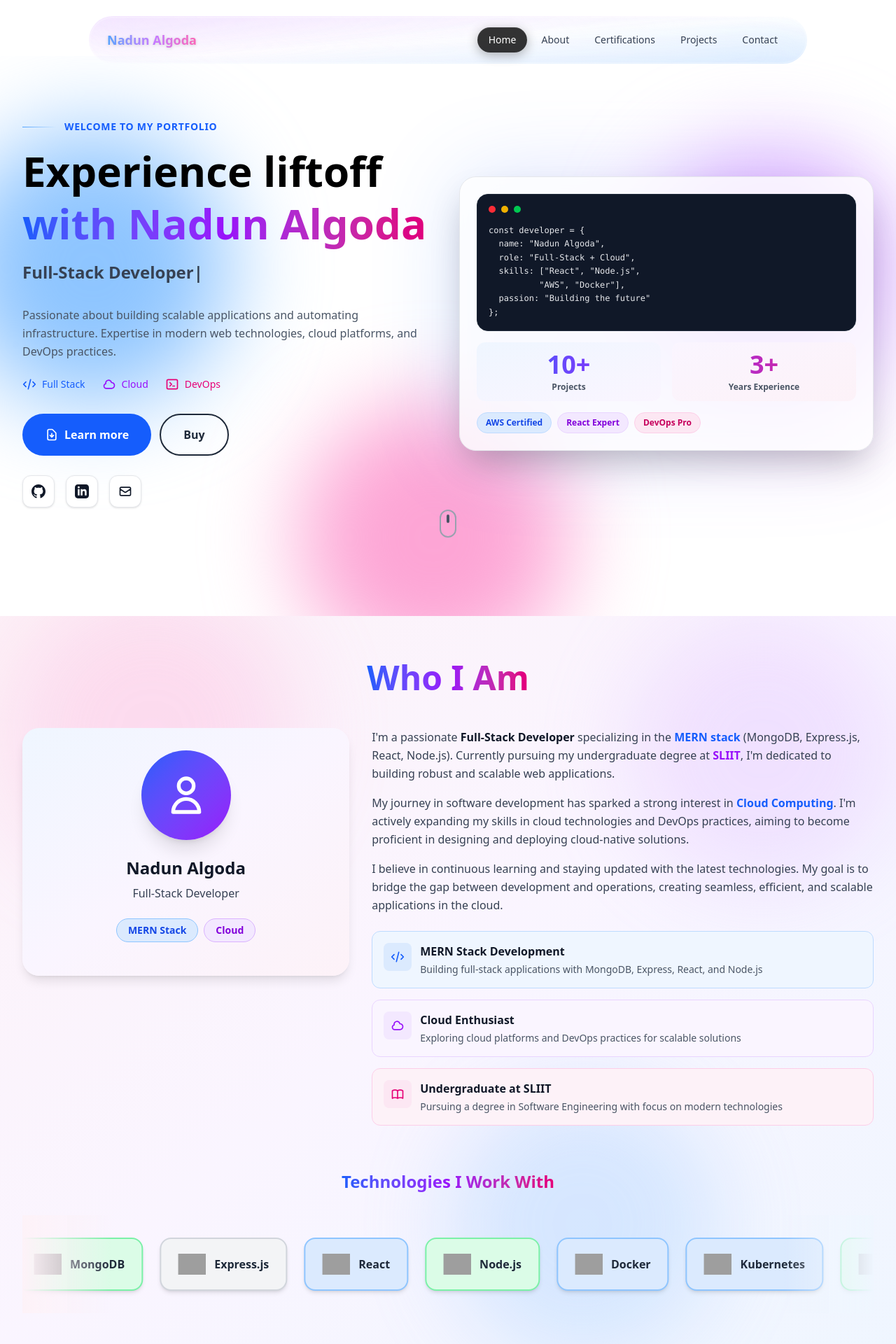
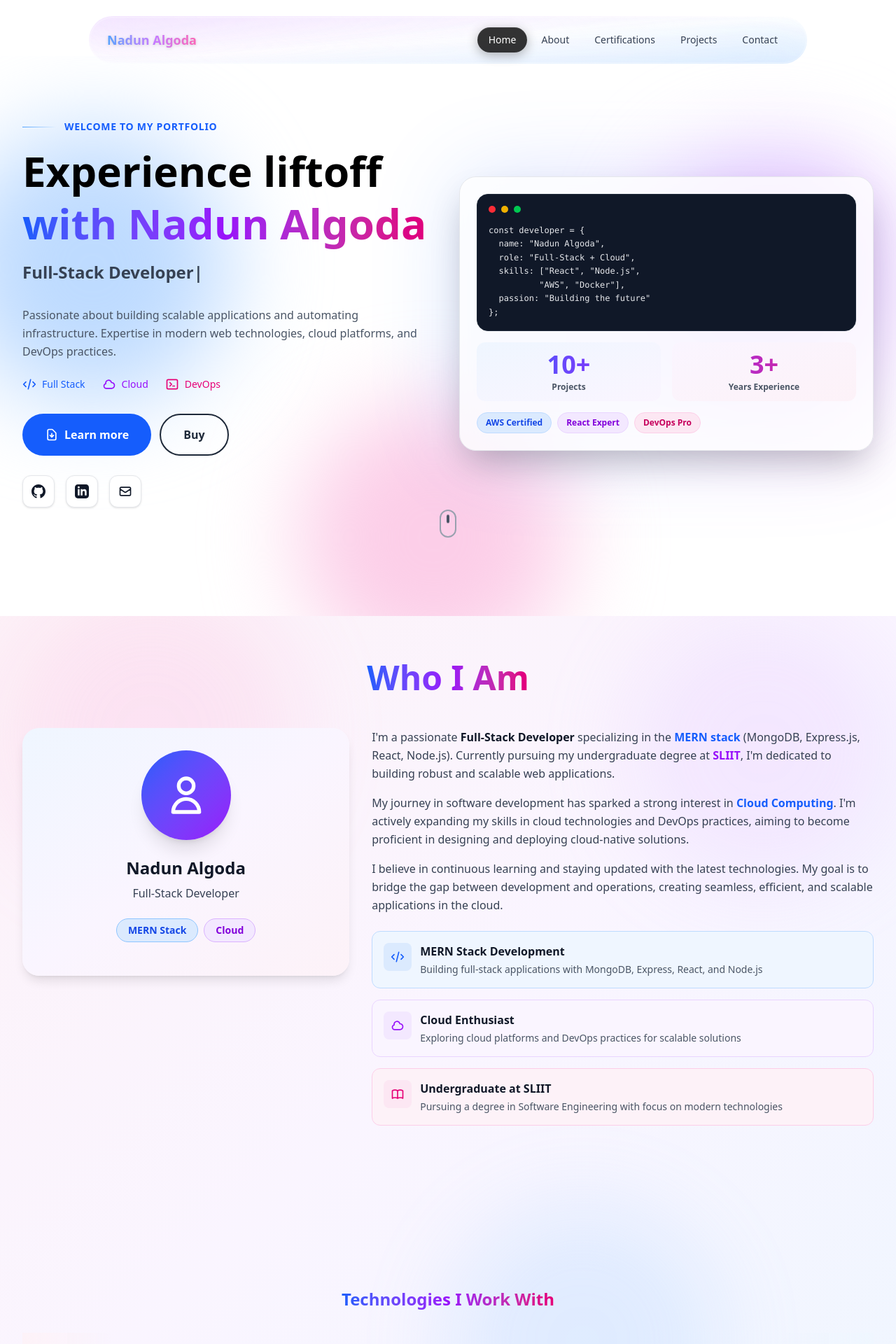
Before and after one commit to nadunmA/firstPortfolio, a React (Vite) app: page / in a window 1280 px wide. Shown: the top 1920 px of the page at 70% size. Built offline with nearby package versions, Linux system fonts and the light colour scheme; grey boxes are pictures that could not be loaded.

Commit message:
improve ui/ux

```diff
--- a/src/components/sections/About.jsx
+++ b/src/components/sections/About.jsx
@@ -85,9 +85,9 @@ export default function About() {
   ];
 
   return (
-    <section className="relative py-16 bg-gradient-to-br from-pink-50 via-purple-50 to-blue-50 overflow-hidden">
+    <section className="relative py-16 bg-gradient-to-br from-pink-50 via-purple-50 to-blue-50 overflow-hidden ">
       {/* Animated gradient orbs */}
-      <div className="absolute inset-0 opacity-30">
+      <div className="absolute inset-0 opacity-20">
         <div
           className="absolute top-0 left-0 w-96 h-96 bg-pink-300 rounded-full mix-blend-multiply filter blur-3xl"
           style={{
@@ -276,7 +276,7 @@ export default function About() {
         </div>
 
         {/* Animated Tech Stack Scroll */}
-        <div className="mt-16">
+        <div className="mt-58">
           <h3 className="text-2xl font-bold text-center text-gray-900 mb-8">
             <span className="bg-gradient-to-r from-blue-600 via-purple-600 to-pink-600 text-transparent bg-clip-text">
               Technologies I Work With
--- a/src/components/sections/Hero.jsx
+++ b/src/components/sections/Hero.jsx
@@ -80,20 +80,20 @@ export default function HeroSection() {
     <section className="relative h-screen overflow-hidden flex items-center bg-white">
       {/* Smooth animated gradient background */}
       <div
-        className="absolute top-20 -left-20 w-96 h-96 bg-blue-300 rounded-full mix-blend-multiply filter blur-3xl"
+        className="absolute top-20 -left-20 w-96 h-96 bg-blue-200 rounded-full mix-blend-multiply filter blur-3xl"
         style={{
           animation: "floatSlow 8s ease-in-out infinite",
         }}
       ></div>
       <div
-        className="absolute top-40 right-10 w-80 h-80 bg-purple-300 rounded-full mix-blend-multiply filter blur-3xl"
+        className="absolute top-40 right-10 w-80 h-80 bg-purple-200 rounded-full mix-blend-multiply filter blur-3xl"
         style={{
           animation: "floatSlow 8s ease-in-out infinite",
           animationDelay: "5s",
         }}
       ></div>
       <div
-        className="absolute -bottom-20 left-1/3 w-96 h-96 bg-pink-300 rounded-full mix-blend-multiply filter blur-3xl"
+        className="absolute -bottom-20 left-1/3 w-96 h-96 bg-pink-200 rounded-full mix-blend-multiply filter blur-3xl"
         style={{
           animation: "floatSlow 6s ease-in-out infinite",
           animationDelay: "10s",
--- a/src/components/sections/Projects.jsx
+++ b/src/components/sections/Projects.jsx
@@ -27,7 +27,7 @@ export default function Projects() {
   ];
 
   return (
-    <section className="relative py-20 bg-white overflow-hidden">
+    <section className="relative py-20 bg-white overflow-hidden ">
       {/* Background gradient */}
       <div
         className="absolute inset-0"
@@ -37,9 +37,10 @@ export default function Projects() {
         }}
       ></div>
 
-      <div className="relative max-w-7xl mx-auto px-4 sm:px-6 lg:px-8">
+      <div className="relative max-w-7xl mx-auto px-4 sm:px-6 lg:px-8 mb-16">
         {/* Section Header */}
-        <div className="text-center mb-16">
+        <div className="text-center mb-20">
+          {" "}
           <h2 className="text-4xl md:text-5xl font-bold mb-4">
             <span className="bg-gradient-to-r from-blue-600 via-purple-600 to-pink-600 text-transparent bg-clip-text">
               Featured Projects
```
